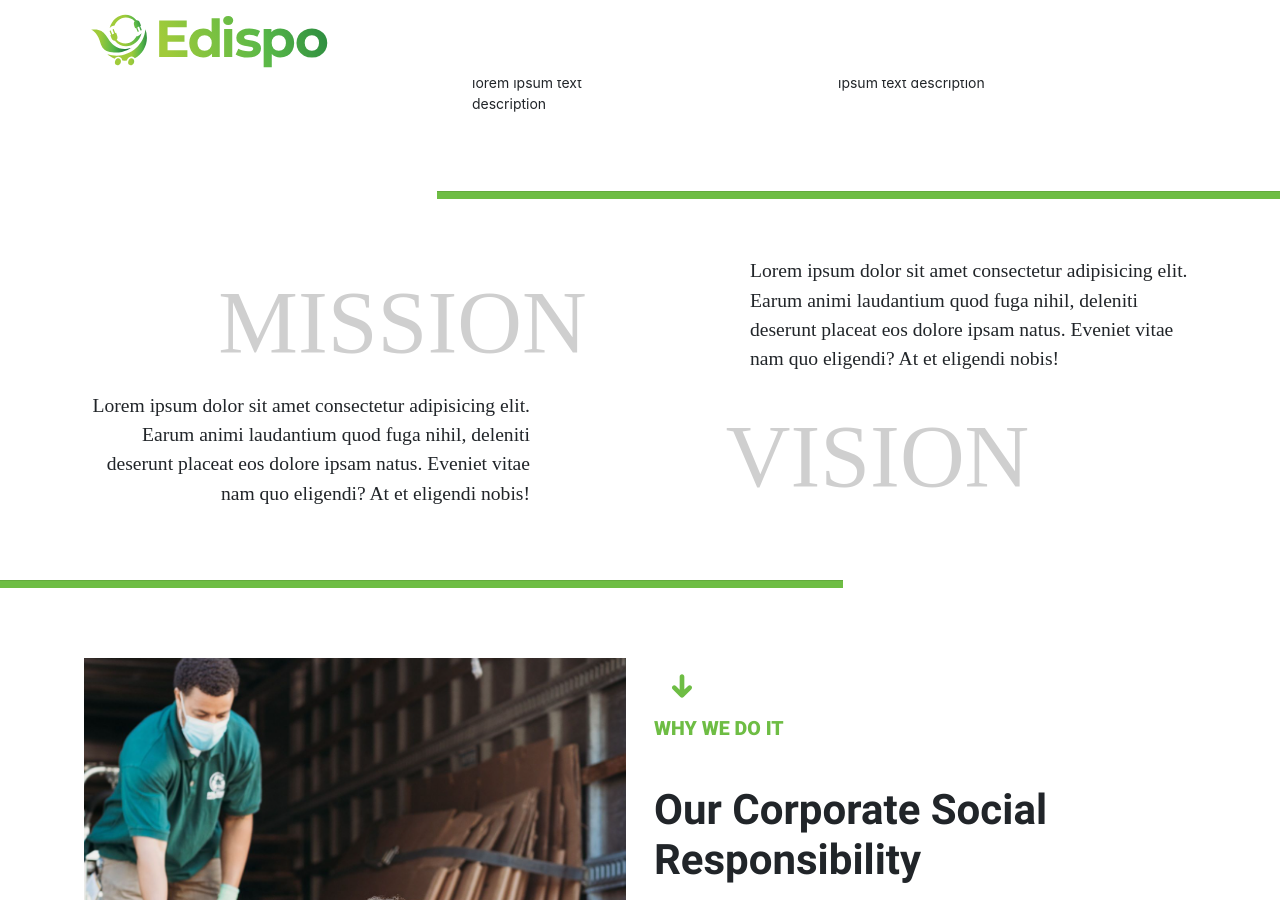
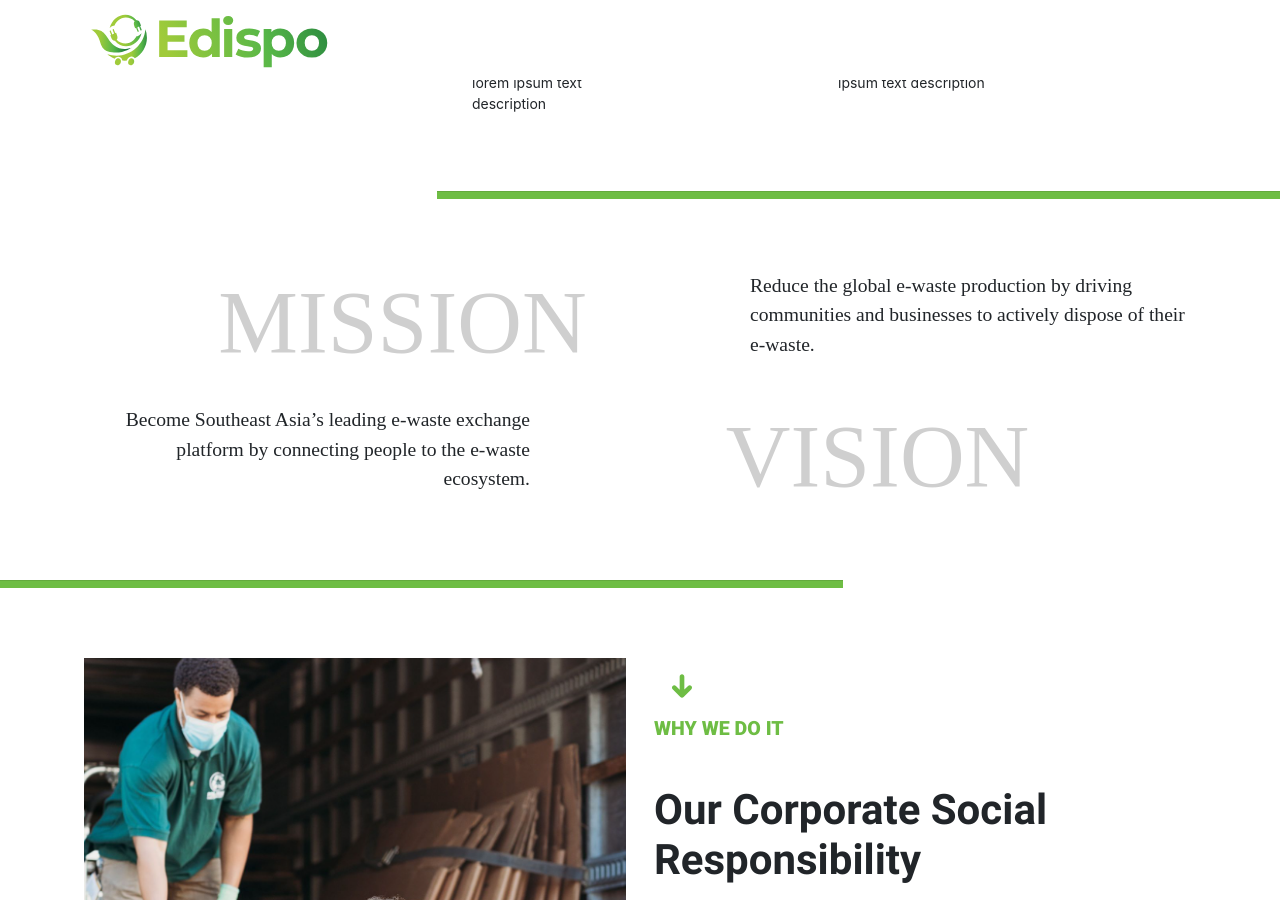
Before and after one commit to edispoph/edispo-landing-page, a Jekyll site: the page built from about.html, in a window 1280 px wide and 900 px high, scrolled down 1749 px. Built offline with Jekyll 4.4.1, drawn with Linux system fonts in a browser that asks for light colours; nearby versions of some CDN libraries; some web fonts are replaced.

Commit message:
Update Mission Vision.

```diff
--- a/about.html
+++ b/about.html
@@ -126,14 +126,14 @@ permalink: /about/
         </div>
         <div class="col-md-5 d-flex justify-content-center align-items-center">
           <p class="edispo-regular-1 edispo-font-2 text-left">
-            Lorem ipsum dolor sit amet consectetur adipisicing elit. Earum animi laudantium quod fuga nihil, deleniti deserunt placeat eos dolore ipsam natus. Eveniet vitae nam quo eligendi? At et eligendi nobis!
+            Reduce the global e-waste production by driving communities and businesses to actively dispose of their e-waste.
           </p>
         </div>
       </div>
       <div class="row mission-vision-container d-flex flex-column-reverse flex-md-row">
         <div class="col-md-5 d-flex justify-content-center align-items-center">
           <p class="edispo-regular-1 edispo-font-2 text-md-right text-left">
-            Lorem ipsum dolor sit amet consectetur adipisicing elit. Earum animi laudantium quod fuga nihil, deleniti deserunt placeat eos dolore ipsam natus. Eveniet vitae nam quo eligendi? At et eligendi nobis!
+            Become Southeast Asia’s leading e-waste exchange platform by connecting people to the e-waste ecosystem.
           </p>
         </div>
         <div class="col-md-7 d-flex justify-content-center align-items-center">
```
